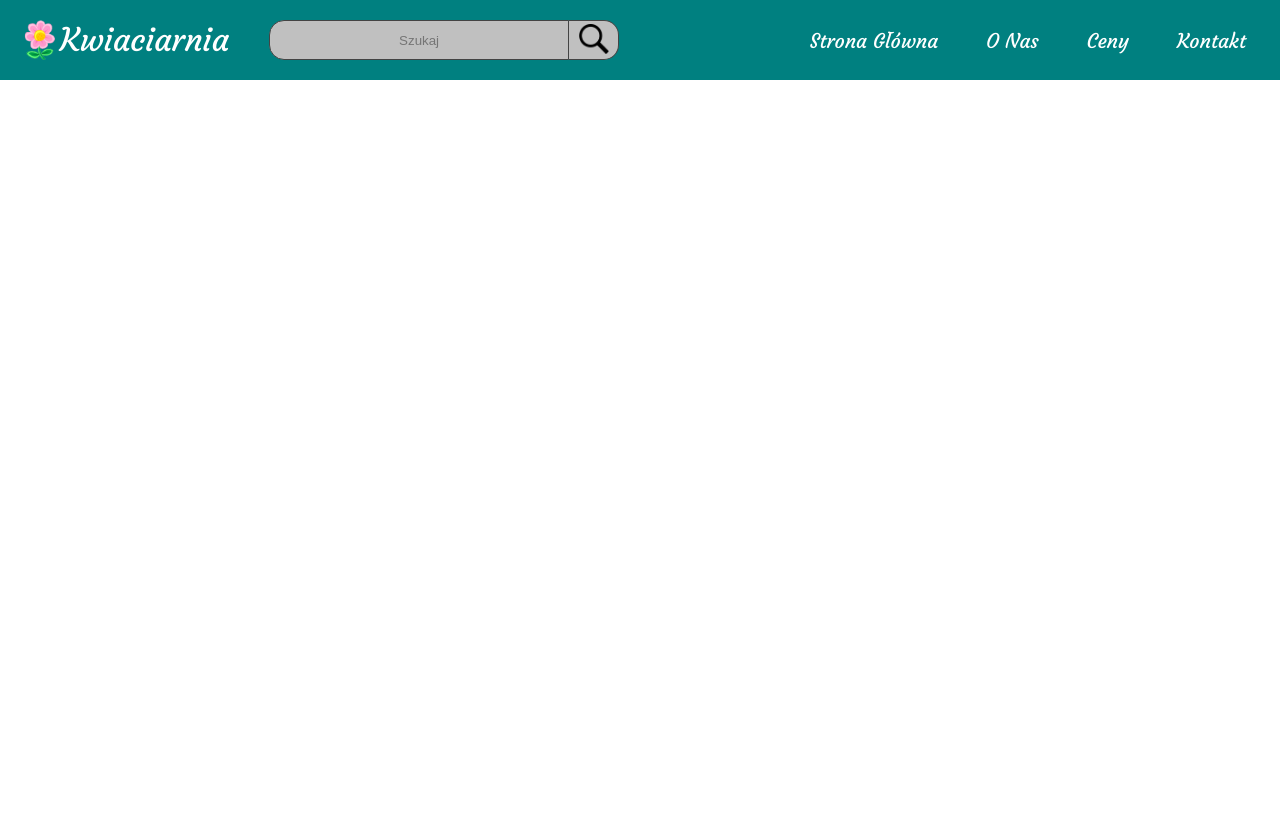
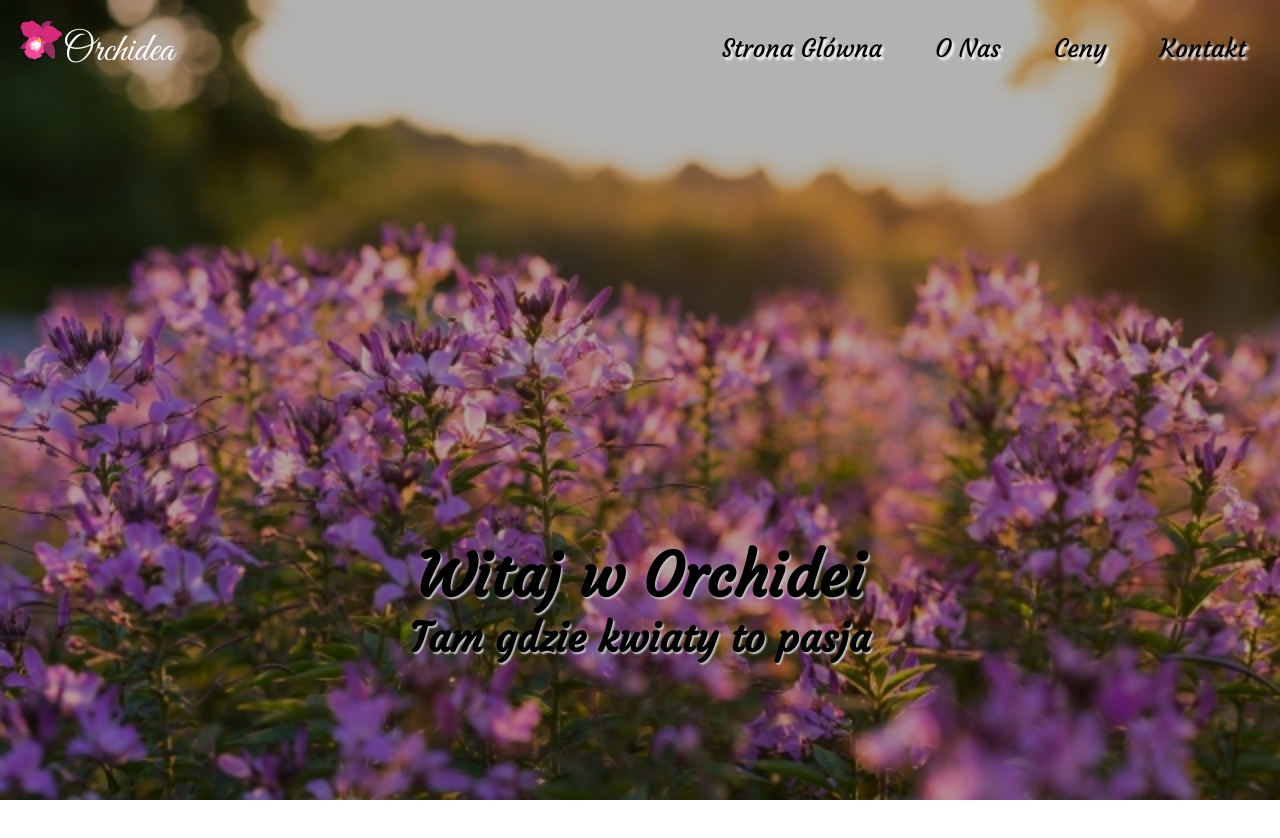
Before and after one commit to root102/Kwiaciarnia, a plain HTML site: page index.html in a window 1280 px wide. Shown: the top 838 px of the page. Before the commit the page ends 800 px from the top, so only its background shows below. Drawn offline with nearby package versions, Linux system fonts and the light colour scheme.

Commit message:
header and new nav ba

```diff
--- a/index.html
+++ b/index.html
@@ -5,32 +5,106 @@
     <meta charset="UTF-8">
     <meta http-equiv="X-UA-Compatible" content="IE=edge">
     <meta name="viewport" content="width=device-width, initial-scale=1.0">
-    <title>Kwiaciarnia</title>
+    <title>Orchidea</title>
     <link rel="preconnect" href="https://fonts.googleapis.com">
     <link rel="preconnect" href="https://fonts.gstatic.com" crossorigin>
     <link href="https://fonts.googleapis.com/css2?family=Courgette&display=swap" rel="stylesheet">
+    <link rel="preconnect" href="https://fonts.googleapis.com">
+    <link rel="preconnect" href="https://fonts.gstatic.com" crossorigin>
+    <link href="https://fonts.googleapis.com/css2?family=Great+Vibes&display=swap" rel="stylesheet">
+    <link rel="shortcut icon" href="img/Logo2.png">
+    <link href="https://unpkg.com/aos@2.3.1/dist/aos.css" rel="stylesheet">
     <link rel="stylesheet" href="css/mainStyle.css" type="text/css">
 </head>
 
 <body>
+
     <nav class="navbar">
-        <div class="logo"><img src="img/Logo.png" alt="logo">Kwiaciarnia
-            <div class="search">
-                <input placeholder="Szukaj">
-                <button class="searchBtn"><img src="img/magnifier.png" alt="magnifier"></button>
-            </div>
+
+        <div class="logo">
+            <a href="#Home"><img src="img/Logo2.png" alt="logo">Orchidea</a>
         </div>
-        <!-- NAVIGATION MENU -->
-
         <ul class="nav-links">
             <div class="menu">
-                <li><a href="#">Strona Główna</a></li>
+                <li><a href="#Home">Strona Główna</a></li>
                 <li><a href="#">O Nas</a></li>
                 <li><a href="#">Ceny</a></li>
                 <li><a href="#">Kontakt</a></li>
             </div>
         </ul>
+
     </nav>
+    <header id="Home">
+        <div class="heroImg">
+            <div class="heroText">
+                <h1 data-aos="fade-up" data-aos-delay="200">
+                    Witaj w Orchidei
+                </h1>
+                <h2 data-aos="fade-up" data-aos-delay="400">
+                    Tam gdzie kwiaty to pasja
+                </h2>
+            </div>
+            <div class="heroShadow">
+            </div>
+        </div>
+    </header>
+    <br>
+    <br>
+    <br>
+    <br>
+    <br>
+    <br>
+    <br>
+    <br>
+    <br>
+    <br>
+    <br>
+    <br>
+    <br>
+    <br>
+    <br>
+    <br>
+    <br>
+    <br>
+    <br>
+    <br>
+    <br>
+    <br>
+    <br>
+    <br>
+    <br>
+    <br>
+    <br>
+    <br>
+    <br>
+    <br>
+    <br>
+    <br>
+    <br>
+    <br>
+    <br>
+    <br>
+    <br>
+    <br>
+    <br>
+    <br>
+    <br>
+    <br>
+    <br>
+    <br>
+
+
+
+
+
+
+    <script src="https://unpkg.com/aos@2.3.1/dist/aos.js"></script>
+    <script>
+        AOS.init({
+        });
+    </script>
 </body>
 
 </html>
+
+<!-- orchidea -->
--- a/scss/mainStyle.scss
+++ b/scss/mainStyle.scss
@@ -6,13 +6,17 @@
 }
 
 .navbar {
+	width: 100vw;
+	z-index: 20;
+	position: fixed;
 	display: flex;
 	align-items: center;
 	justify-content: space-between;
 	padding: 20px;
-	background-color: teal;
-	color: #fff;
-	font-family: 'Courgette', cursive;
+	color: white;
+	// font-family: 'Courgette', cursive;
+	font-family: 'Great Vibes', cursive;
+
 	a {
 		text-decoration: none;
 	}
@@ -20,56 +24,76 @@
 		list-style: none;
 	}
 	.nav-links a {
-		color: #fff;
+		text-shadow: 0.1em 0.1em 0.1em white;
+
+		color: black;
 	}
 	.logo {
+		a {
+			text-decoration: none;
+			color: white;
+		}
 		display: flex;
 		align-content: center;
 		img {
 			height: 40px;
 		}
-		font-size: 32px;
+		font-size: 40px;
 	}
 
 	/* NAVBAR MENU */
 	.menu {
 		align-content: center;
 		display: flex;
+		font-family: 'Courgette', cursive;
 		gap: 1em;
-		font-size: 20px;
+		font-size: 25px;
 	}
+
 	li {
 		padding: 5px 14px;
 	}
 	.menu li:hover {
-		background-color: #4c9e9e;
+		background-color: rgba(0, 0, 0, 0.4);
 		border-radius: 5px;
-		transition: background-color 0.5s;
-	}
-	.search {
-		display: flex;
-		align-items: center;
-		padding-left: 40px;
-		input {
-			border: #444 solid 1px;
-			text-align: center;
-			border-radius: 15px 0 0 15px;
-			background: silver;
-			width: 300px;
-			height: 40px;
-		}
-		.searchBtn {
-			border-radius: 0 15px 15px 0;
-			border: #444 solid 1px;
-			border-left: 0;
-			height: 40px;
-			width: 50px;
-			background-color: silver;
-			text-align: center;
-			img {
-				width: 30px;
-				height: 30px;
-			}
-		}
+		transition: background-color 0.6s;
 	}
 }
+
+header {
+	font-family: 'Courgette', cursive;
+
+	.heroImg {
+		position: relative;
+		height: 100vh;
+		background-image: url('../img/Kwiaty_polne.jpg');
+		background-position: center;
+		background-size: cover;
+		background-attachment: fixed;
+		z-index: 0;
+	}
+	.heroShadow {
+		position: absolute;
+		width: 100%;
+		height: 100%;
+		background-color: rgba(0, 0, 0, 0.3);
+		z-index: -1;
+	}
+	.heroText {
+		text-shadow: 0.1em 0.1em 0.1em silver;
+		position: absolute;
+		top: 200px;
+		h1 {
+			font-size: 60px;
+		}
+		h2 {
+			font-size: 40px;
+		}
+		display: flex;
+		justify-content: center;
+		align-items: center;
+		height: 100%;
+		width: 100%;
+		flex-direction: column;
+	}
+}
```
Also changed, not shown: css/mainStyle.css, img/Kwiaty_polne.jpg (added), img/Logo2.png (added), 1 other file.
